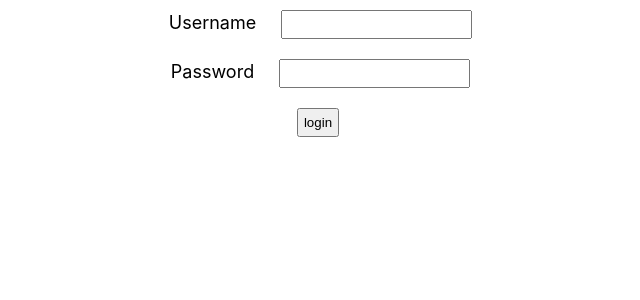
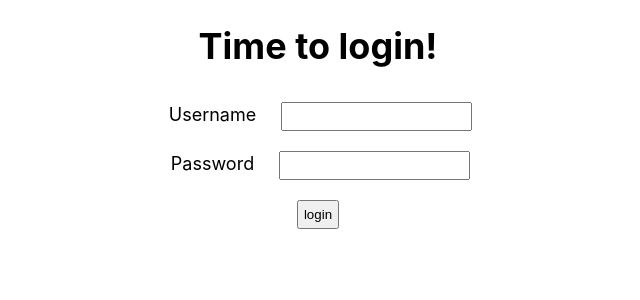
Before and after one commit to Adel1250/TODO-React, a React (Create React App) app: page / in a window 1280 px wide. Shown: the top 300 px of the page, without its empty margins (322-962 px from the left). Built offline with nearby package versions, Linux system fonts and the light colour scheme.

Commit message:
Add welcome component

```diff
--- a/package.json
+++ b/package.json
@@ -8,7 +8,8 @@
     "@testing-library/user-event": "^13.5.0",
     "react": "^18.2.0",
     "react-dom": "^18.2.0",
-    "react-scripts": "5.0.1",
+    "react-router-dom": "^6.22.3",
+    "react-scripts": "^3.0.1",
     "web-vitals": "^2.1.4"
   },
   "scripts": {
--- a/src/App.js
+++ b/src/App.js
@@ -1,3 +1,4 @@
+import React from 'react';
 import './App.css';
 import TodoApp from './components/todo/TodoApp';
 // import Counter from './components/counter/Counter';
--- a/src/components/todo/TodoApp.jsx
+++ b/src/components/todo/TodoApp.jsx
@@ -1,12 +1,19 @@
-import { useState } from 'react';
-import './TodoApp.css'
+import React, { useState } from 'react';
+import './TodoApp.css';
+import { BrowserRouter, Route, Routes, useNavigate, useParams } from 'react-router-dom';
 
 export default function TodoApp() {
     return (
-        <>
-            <LoginComponent />
-            {/* <WelcomeComponent /> */}
-        </>
+        <div className='TodoApp'>
+            <BrowserRouter>
+                <Routes>
+                    <Route path='/' element={<LoginComponent />}></Route>
+                    <Route path='/login' element={<LoginComponent />}></Route>
+                    <Route path='/welcome/:username' element={<WelcomeComponent />}></Route>
+                    <Route path='/*' element={<ErrorComponent />}></Route>
+                </Routes>
+            </BrowserRouter>
+        </div>
     )
 }
 
@@ -15,6 +22,7 @@ function LoginComponent() {
     const [password, setPassword] = useState("");
     const [showSuccessMessage, setshowSuccessMessage] = useState(false);
     const [showFailureMessage, setshowFailureMessage] = useState(false);
+    const navigate = useNavigate();
 
     function handleUsername(event) {
         setUsername(event.target.value)
@@ -28,6 +36,7 @@ function LoginComponent() {
         if (username === "adel" && password === "password") {
             setshowSuccessMessage(true);
             setshowFailureMessage(false);
+            navigate(`/welcome/${username}`)
         } else {
             setshowFailureMessage(true);
             setshowSuccessMessage(false);
@@ -36,6 +45,9 @@ function LoginComponent() {
 
     return (
         <div className="Login">
+            <h1>
+                Time to login!
+            </h1>
             {showSuccessMessage && <div className='successMessage'>Authenticated Successfully!</div>}
             {showFailureMessage && <div className='errorMessage'>Authention failure! Please check your username and password.</div>}
             <div className="LoginForm">
@@ -55,8 +67,21 @@ function LoginComponent() {
     )
 }
 
-// function WelcomeComponent() {
-//     return (
-//         <div className="Welcome">Welcome</div>
-//     )
-// }
+function WelcomeComponent() {
+    const { username } = useParams();
+    return (
+        <div className="Welcome">
+            <h1>Welcome {username}</h1>
+        </div>
+    )
+}
+
+function ErrorComponent() {
+    return (
+        <div className="Error">
+            <h1>
+                Apologies for 404. Reach out to our team.
+            </h1>
+        </div>
+    )
+}
```
Also changed, not shown: 1 other file (tests, documents, lock files or other folders).
